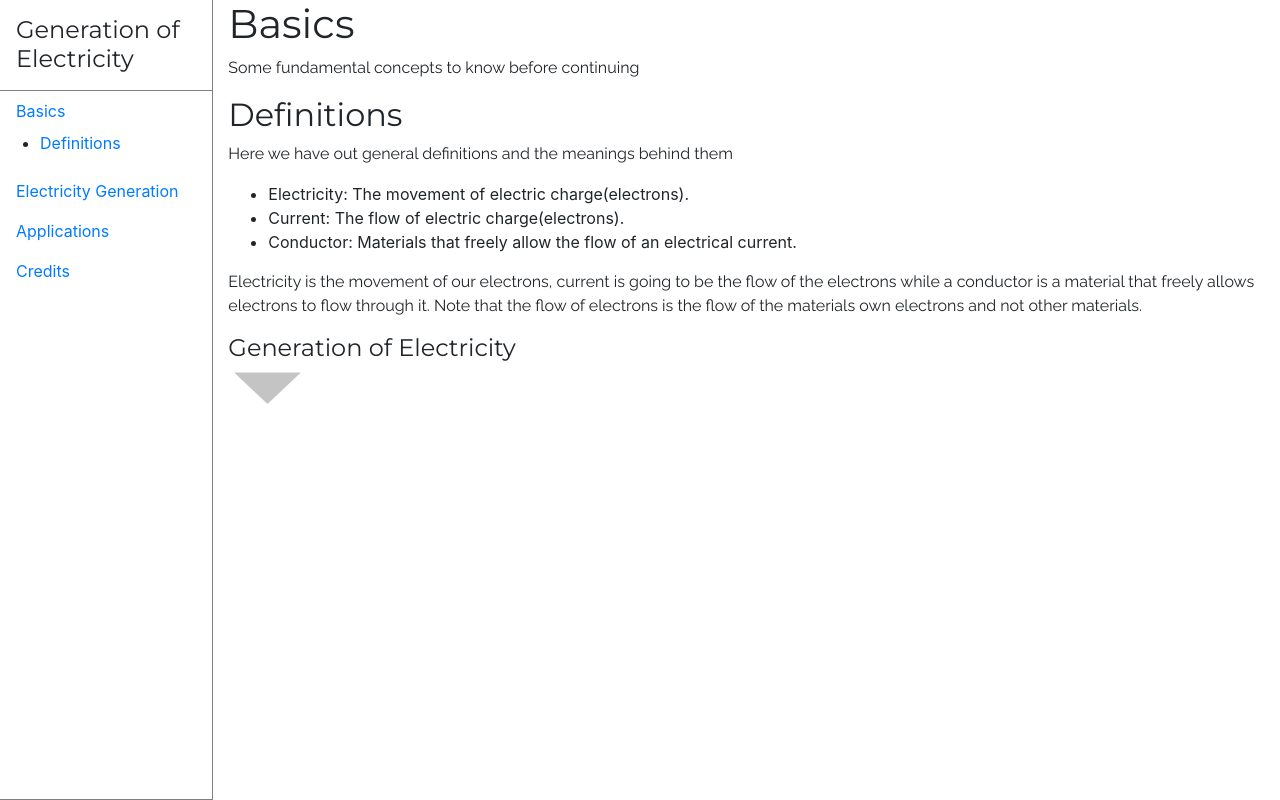
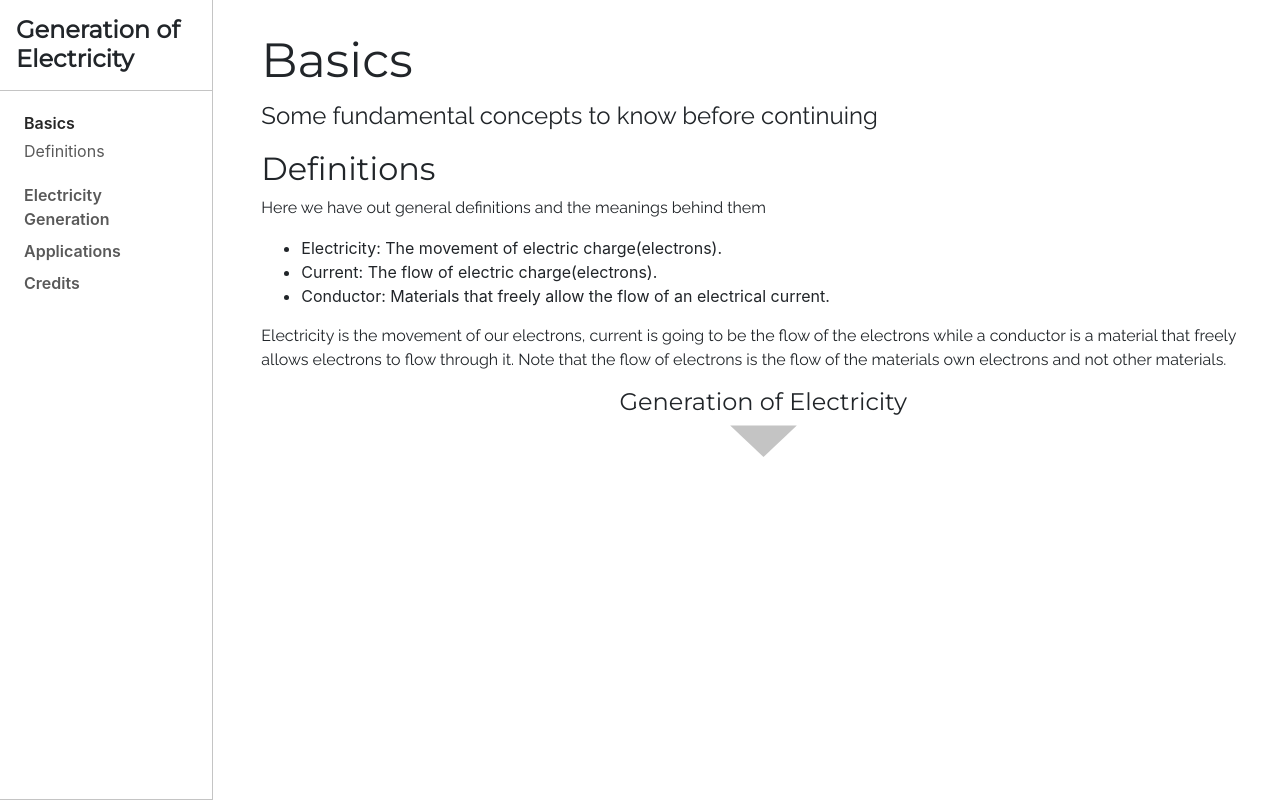
Before and after one commit to KevinBoxuGao/Generation-of-Electricity, a React app: page /basics in a window 1280 px wide. Built offline with nearby package versions, Linux system fonts and the light colour scheme; some packages are replaced by stand-ins of ours.

Commit message:
responsive navbar

```diff
--- a/src/app/App.scss
+++ b/src/app/App.scss
@@ -1,5 +1,7 @@
 /* Main Content */
 main {
+  padding: 1rem 2rem;
+  padding-left: 3rem !important;
   button {
     background: none;
     border: none;
@@ -9,4 +11,35 @@ main {
       font-size: 4rem;
     }
   }
+
+  h1 {
+    margin-top: 1rem;
+    margin-bottom: 0.5rem;
+    font-weight: 300;
+    font-size: 3rem;
+  }
+
+  .subtitle {
+    font-size: 1.5rem;
+    font-weight: 300;
+  }
+
+  h2 {
+    font-size: 2rem;
+    font-weight: 500;
+    line-height: 1.2;
+  }
+
+  p {
+    margin-top: 0;
+    margin-bottom: 1rem;
+  }
+
+  .next-page-button {
+    margin: 1rem;
+    display: flex;
+    text-align: center;
+    justify-content: center;
+    flex-direction: column;
+  }
 }
--- a/src/app/application/Application.js
+++ b/src/app/application/Application.js
@@ -1,10 +1,12 @@
 import React from "react";
+import { Link } from "react-router-dom";
+import nextPageButton from "../../../assets/Next Page Arrow.svg";
 
 export default function Application() {
   return (
     <section id="application">
       <h1>Applications</h1>
-      <p>
+      <p className="subtitle">
         Examples of how we use electricity as well as how the electricity
         provides energy to our technologies.
       </p>
@@ -55,9 +57,9 @@ export default function Application() {
       </div>
       <div className="next-page-button" page="application" next-page="credits">
         <h4>Credits</h4>
-        <button>
-          <img src="../assets/Next Page Arrow.svg" />
-        </button>
+        <Link to="/credits">
+          <img src={nextPageButton} />
+        </Link>
       </div>
     </section>
   );
--- a/src/app/basics/Basics.js
+++ b/src/app/basics/Basics.js
@@ -1,10 +1,14 @@
 import React from "react";
+import { Link } from "react-router-dom";
+import nextPageButton from "../../../assets/Next Page Arrow.svg";
 
 export default function Basics() {
   return (
     <section id="basics">
       <h1>Basics</h1>
-      <p>Some fundamental concepts to know before continuing</p>
+      <p className="subtitle">
+        Some fundamental concepts to know before continuing
+      </p>
 
       <div id="definitions">
         <h2>Definitions</h2>
@@ -30,9 +34,9 @@ export default function Basics() {
         next-page="generation-of-electricity"
       >
         <h4>Generation of Electricity</h4>
-        <button>
-          <img src="../assets/Next Page Arrow.svg" />
-        </button>
+        <Link to="/generation">
+          <img src={nextPageButton} />
+        </Link>
       </div>
     </section>
   );
--- a/src/app/credits/Credits.js
+++ b/src/app/credits/Credits.js
@@ -8,7 +8,7 @@ export default function Credits() {
 
       <div id="sources">
         <h2>Sources</h2>
-        <p>MLA formatted biliography:</p>
+        <p className="subtitle">MLA formatted biliography:</p>
         <ul>
           <li>
             “AC vs DC (Alternating Current vs Direct Current).” Diffen,
--- a/src/app/generation/Generation.js
+++ b/src/app/generation/Generation.js
@@ -1,4 +1,6 @@
 import React from "react";
+import { Link } from "react-router-dom";
+import nextPageButton from "../../../assets/Next Page Arrow.svg";
 
 export default function Generation() {
   return (
@@ -8,7 +10,7 @@ export default function Generation() {
 
       <div id="generation">
         <h2>Electricity Generation</h2>
-        <p>
+        <p className="subtitle">
           Electricity is generated by means of turning a turbine to mve several
           magnets a cylinder of coiled wire, which produces an electrical
           current
@@ -41,9 +43,9 @@ export default function Generation() {
           next-page="application"
         >
           <h4>Applications</h4>
-          <button>
-            <img src="../assets/Next Page Arrow.svg" />
-          </button>
+          <Link to="/application">
+            <img src={nextPageButton} />
+          </Link>
         </div>
       </div>
     </section>
--- a/src/app/sidebar/Sidebar.js
+++ b/src/app/sidebar/Sidebar.js
@@ -22,8 +22,20 @@ class Sidebar extends Component {
         </div>
 
         <nav className="sidebar-nav">
-          <div className="nav-item">
-            <Link to="/basics" className="nav-link" page="basics">
+          <div
+            className={
+              "nav-item " +
+              (this.props.location.pathname === "/basics" ? "active" : "")
+            }
+          >
+            <Link
+              to="/basics"
+              className={
+                "nav-link " +
+                (this.props.location.pathname === "/basics" ? "active" : "")
+              }
+              page="basics"
+            >
               Basics
             </Link>
             <ul
@@ -37,10 +49,19 @@ class Sidebar extends Component {
               </li>
             </ul>
           </div>
-          <div className="nav-item">
+
+          <div
+            className={
+              "nav-item " +
+              (this.props.location.pathname === "/generation" ? "active" : "")
+            }
+          >
             <Link
               to="/generation"
-              className="nav-link"
+              className={
+                "nav-link " +
+                (this.props.location.pathname === "/generation" ? "active" : "")
+              }
               page="generation-of-electricity"
             >
               Electricity Generation
@@ -59,8 +80,23 @@ class Sidebar extends Component {
               </li>
             </ul>
           </div>
-          <div className="nav-item">
-            <Link to="/application" className="nav-link" page="application">
+
+          <div
+            className={
+              "nav-item " +
+              (this.props.location.pathname === "/application" ? "active" : "")
+            }
+          >
+            <Link
+              to="/application"
+              className={
+                "nav-link " +
+                (this.props.location.pathname === "/application"
+                  ? "active"
+                  : "")
+              }
+              page="application"
+            >
               Applications
             </Link>
             <ul
@@ -79,8 +115,21 @@ class Sidebar extends Component {
               </li>
             </ul>
           </div>
-          <div className="nav-item">
-            <Link to="/credits" className="nav-link" page="credits">
+
+          <div
+            className={
+              "nav-item " +
+              (this.props.location.pathname === "/credits" ? "active" : "")
+            }
+          >
+            <Link
+              to="/credits"
+              className={
+                "nav-link " +
+                (this.props.location.pathname === "/credits" ? "active" : "")
+              }
+              page="credits"
+            >
               Credits
             </Link>
             <ul
--- a/src/app/sidebar/Sidebar.scss
+++ b/src/app/sidebar/Sidebar.scss
@@ -2,22 +2,31 @@
 
 /*nav*/
 #sidebar {
+  .nav-item.active {
+    margin-bottom: 1rem;
+  }
+
   vertical-align: middle;
   padding: 0;
-  border-bottom: 1px solid grey;
+  border-bottom: 1px solid #c4c4c4;
   .sidebar-header {
+    h4 {
+      font-weight: 600;
+    }
     display: flex;
     padding: 1em;
     align-content: center;
     justify-content: space-between;
 
     .toggle-sidebar {
+      box-shadow: none;
       padding: 0 0.5rem;
       margin-left: 0.5rem;
     }
   }
 
   nav {
+    padding-bottom: 1rem;
     display: none;
     &.active {
       display: block;
@@ -25,8 +34,15 @@
   }
 
   .nav-link {
+    padding: 0.25rem 1.5rem;
+    font-weight: 600;
+    color: rgba(0, 0, 0, 0.65);
     &:hover {
+      color: rgba(0, 0, 0, 0.85);
       cursor: pointer;
+    }
+    &.active {
+      color: rgba(0, 0, 0, 0.85);
     }
   }
 
@@ -36,29 +52,41 @@
   }
 
   .sub-nav {
+    list-style: none;
+    color: rgba(0, 0, 0, 0.65);
     display: none;
     &.active {
+      padding: 0;
       display: block;
+      a:hover {
+        text-decoration: none;
+        color: rgba(0, 0, 0, 0.85);
+      }
+    }
+
+    a {
+      color: rgba(0, 0, 0, 0.65);
+      padding: 0.25rem 1.5rem;
     }
   }
 }
 
 @include media-breakpoint-up(md) {
   #sidebar {
-    padding: 0;
     position: sticky;
     top: 0;
     height: 100vh;
-    border-right: 1px solid grey;
+    border-right: 1px solid #c4c4c4;
 
     .sidebar-header {
-      border-bottom: 1px solid grey;
+      border-bottom: 1px solid #c4c4c4;
       .btn {
         display: none;
       }
     }
 
     nav {
+      padding: 1rem 0;
       border-bottom: none;
       display: block;
       max-height: calc(100vh - 5.5rem);
--- a/src/index.scss
+++ b/src/index.scss
@@ -9,6 +9,8 @@ h4,
 h5,
 h6 {
   font-family: Montserrat;
+  margin-top: 0;
+  margin-bottom: 0.5rem;
 }
 
 p {
@@ -19,9 +21,18 @@ body,
 html {
   min-height: 100%;
   font-family: Raleway;
+  font-size: 1rem;
+  font-weight: 400;
+  line-height: 1.5;
+  color: #212529;
+  text-align: left;
 }
 
 button {
   background: none;
   outline: none;
 }
+
+* {
+  outline: none;
+}
```
